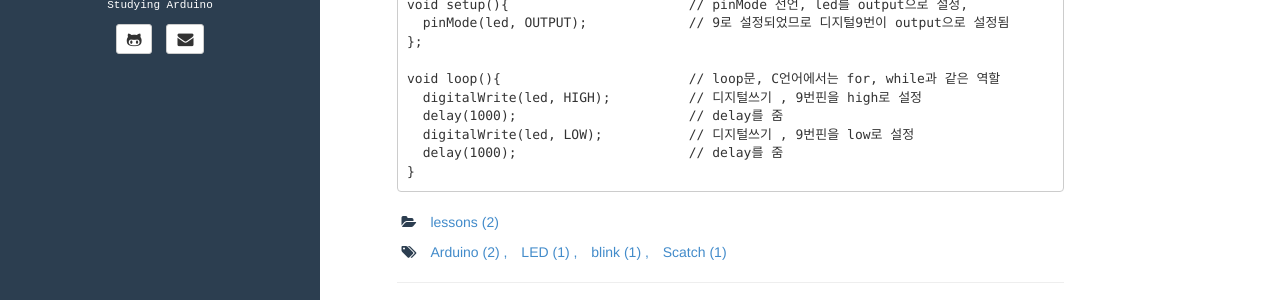
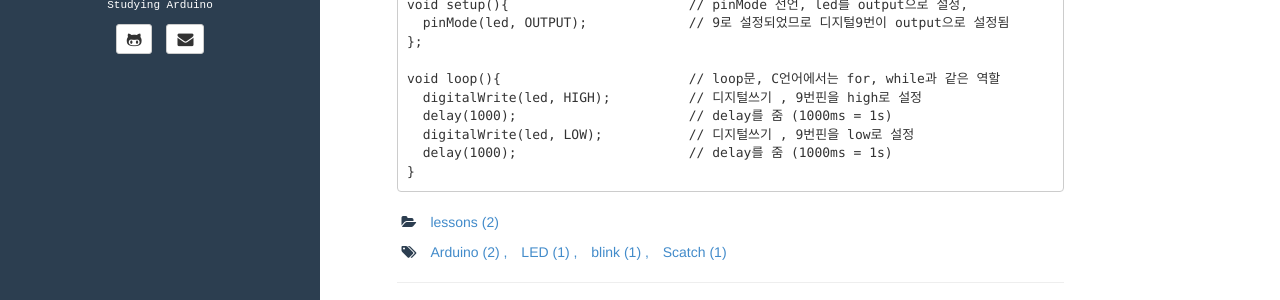
Before and after one commit to kicheolmin2/kicheolmin2.github.com, a Jekyll site: the page built from _posts/2014-10-23-lesson2-LED-Blink.md, in a window 1280 px wide and 900 px high, scrolled down 2702 px. Shown: the part 300-600 px from the top of the window. Built offline with Jekyll 4.4.1, drawn with Linux system fonts in a browser that asks for light colours; comment, search, counter and statistics services are not loaded; some of the changed text lies outside the part shown; grey boxes are pictures that could not be loaded.

Commit message:
Update 2014-10-23-lesson2-LED-Blink.md

```diff
--- a/_posts/2014-10-23-lesson2-LED-Blink.md
+++ b/_posts/2014-10-23-lesson2-LED-Blink.md
@@ -63,7 +63,7 @@ LED는 극성이 있기 때문에 연결할 때 방향을 확인해야 하는데
 
     void loop(){                        // loop문, C언어에서는 for, while과 같은 역할
       digitalWrite(led, HIGH);          // 디지털쓰기 , 9번핀을 high로 설정
-      delay(1000);                      // delay를 줌
+      delay(1000);                      // delay를 줌 (1000ms = 1s)
       digitalWrite(led, LOW);           // 디지털쓰기 , 9번핀을 low로 설정
-      delay(1000);                      // delay를 줌
+      delay(1000);                      // delay를 줌 (1000ms = 1s)
     }
```
